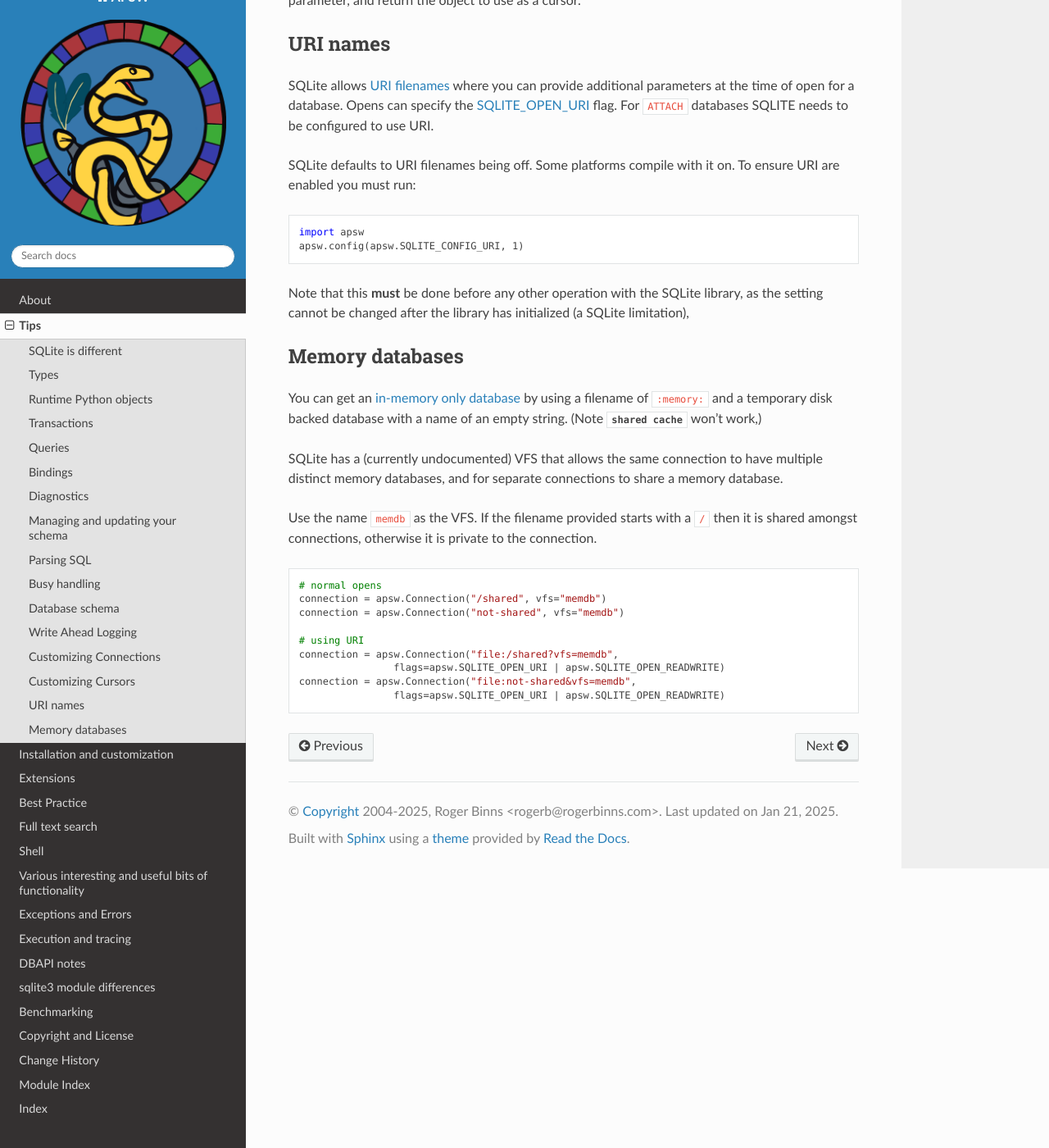
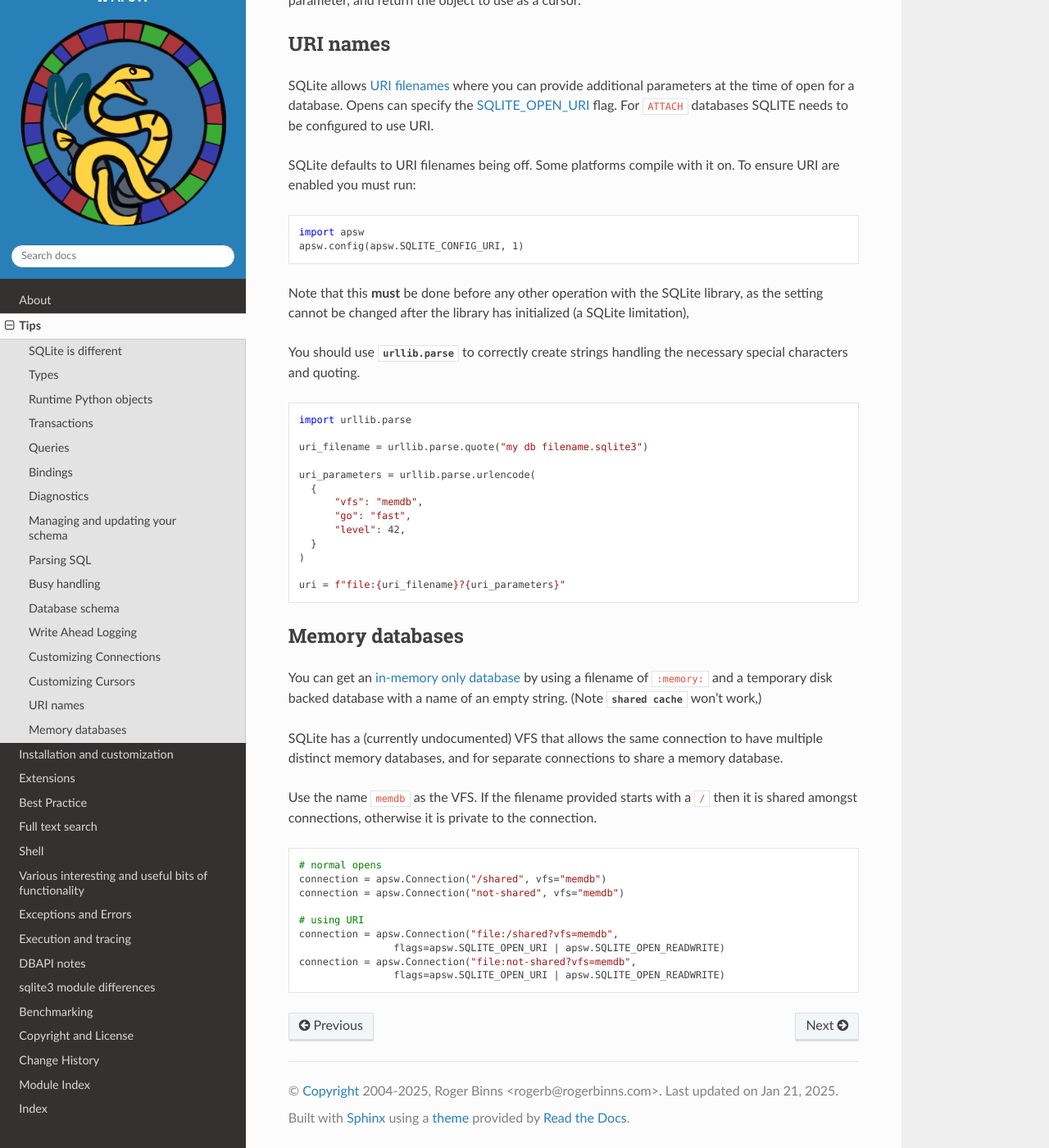
Before and after one commit to rogerbinns/apsw, a Sphinx documentation site: the page built from doc/tips.rst, in a window 1280 px wide and 1400 px high, scrolled down 5794 px. Shown: the whole window at 82% size. Built offline with Sphinx 7.4.7 and the Read the Docs theme 3.1.0, drawn with Linux system fonts in a browser that asks for light colours; pages that are not in the unit, such as notebooks, are missing from menus; the version number is read from the project's files by our own code.

Commit message:
More URI doc
* Missing ? in final example line of code
* Document how to compose URI names

Refs #553

```diff
--- a/doc/tips.rst
+++ b/doc/tips.rst
@@ -361,6 +361,25 @@ Note that this **must** be done before any other operation with the
 SQLite library, as the setting cannot be changed after the library has
 initialized (a SQLite limitation),
 
+You should use :mod:`urllib.parse` to correctly create strings handling
+the necessary special characters and quoting.
+
+.. code-block::
+
+  import urllib.parse
+
+  uri_filename = urllib.parse.quote("my db filename.sqlite3")
+
+  uri_parameters = urllib.parse.urlencode(
+    {
+        "vfs": "memdb",
+        "go": "fast",
+        "level": 42,
+    }
+  )
+
+  uri = f"file:{uri_filename}?{uri_parameters}"
+
 
 .. index::
   single: Memory database
@@ -394,5 +413,5 @@ private to the connection.
     # using URI
     connection = apsw.Connection("file:/shared?vfs=memdb",
                     flags=apsw.SQLITE_OPEN_URI | apsw.SQLITE_OPEN_READWRITE)
-    connection = apsw.Connection("file:not-shared&vfs=memdb",
+    connection = apsw.Connection("file:not-shared?vfs=memdb",
                     flags=apsw.SQLITE_OPEN_URI | apsw.SQLITE_OPEN_READWRITE)
```
